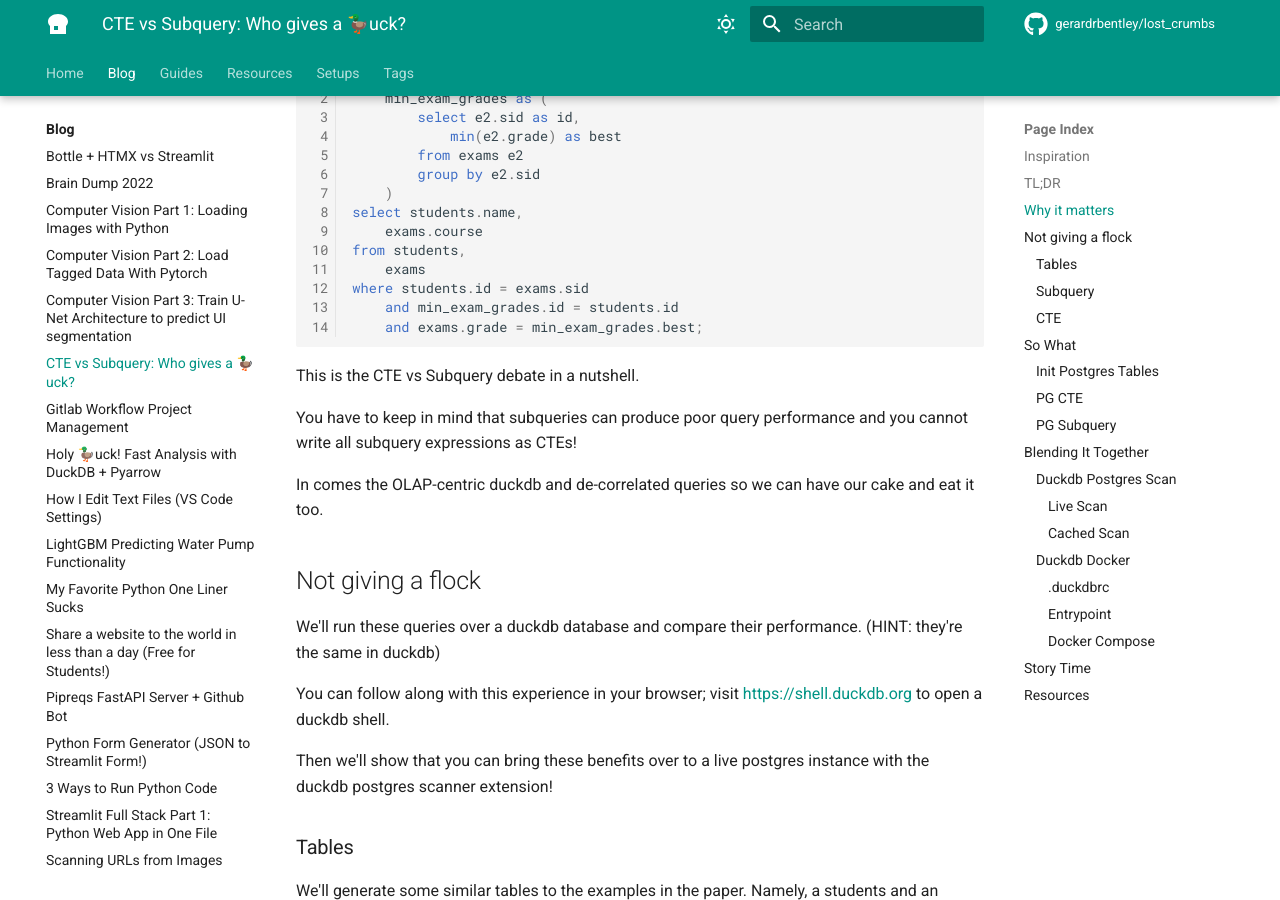
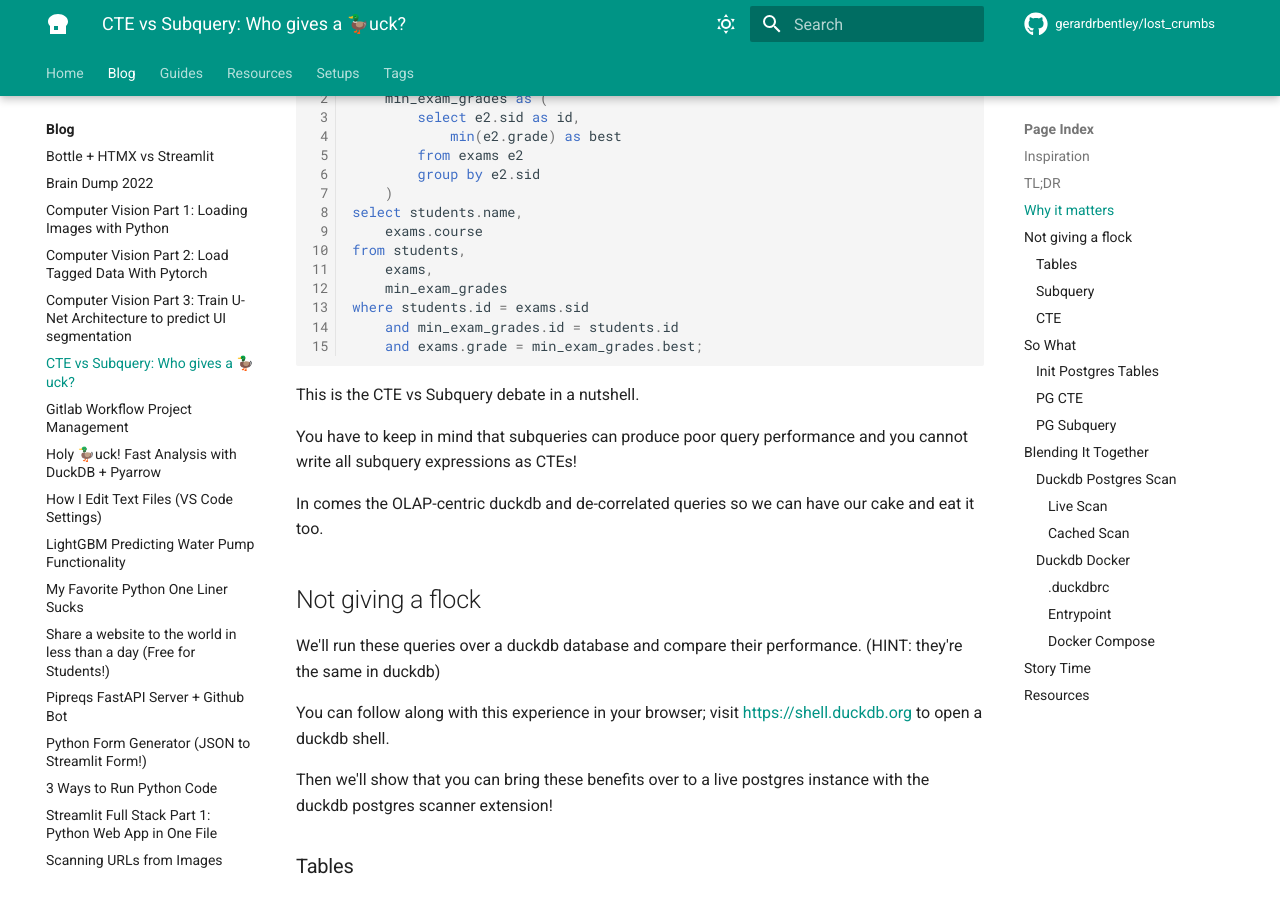
Before and after one commit to gerardrbentley/lost_crumbs, an MkDocs documentation site: the page built from docs/blog/cte-subquery-who-gives-a-duck.md, in a window 1280 px wide and 900 px high, scrolled down 1704 px. Built offline with MkDocs 1.6.1 and Material for MkDocs 9.7.7, drawn with Linux system fonts in a browser that asks for light colours; comment, search, counter and statistics services are not loaded.

Commit message:
Update cte-subquery-who-gives-a-duck.md

```diff
--- a/docs/blog/cte-subquery-who-gives-a-duck.md
+++ b/docs/blog/cte-subquery-who-gives-a-duck.md
@@ -74,7 +74,8 @@
 select students.name,
     exams.course
 from students,
-    exams
+    exams,
+    min_exam_grades
 where students.id = exams.sid
     and min_exam_grades.id = students.id
     and exams.grade = min_exam_grades.best;
```
